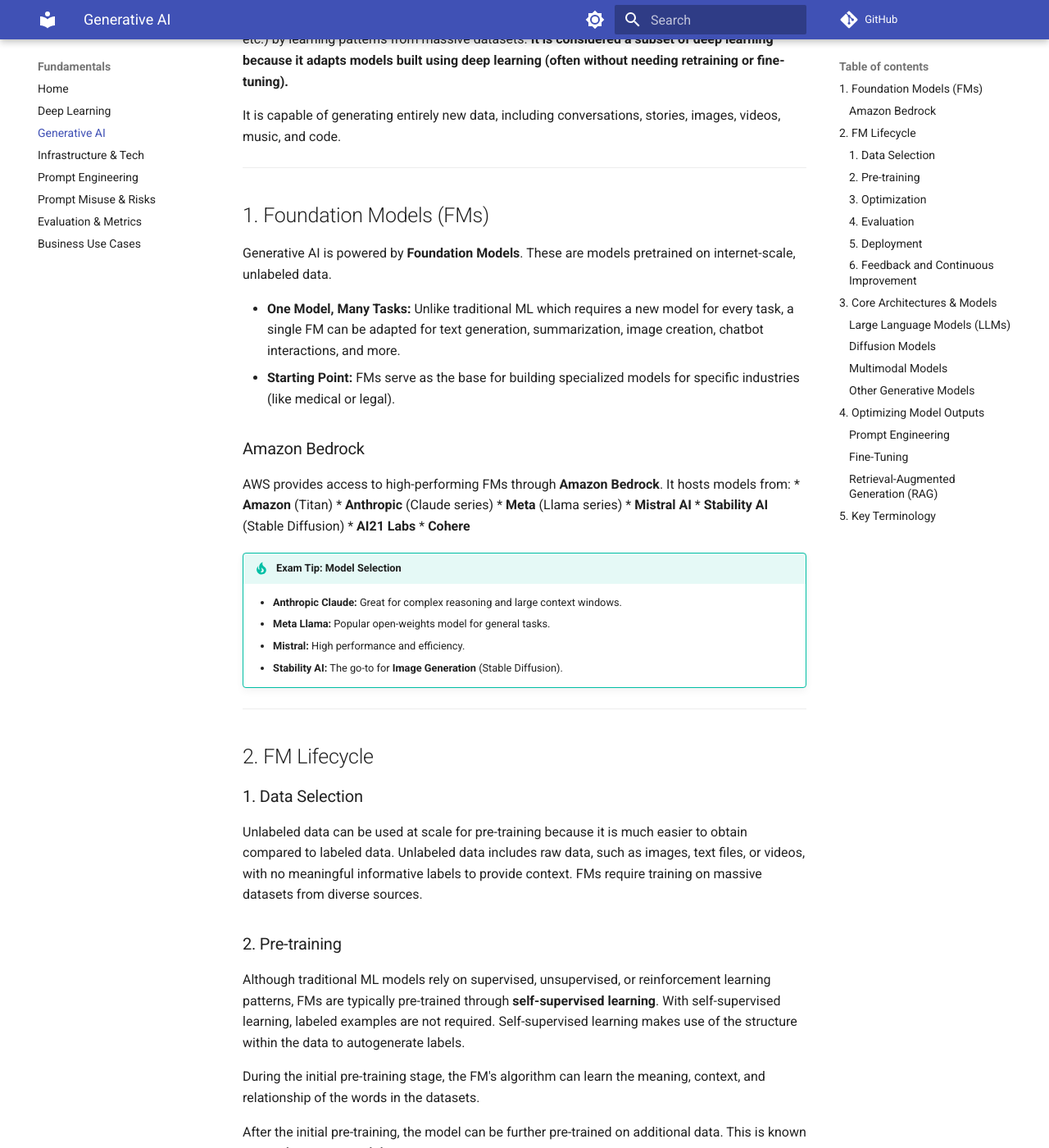
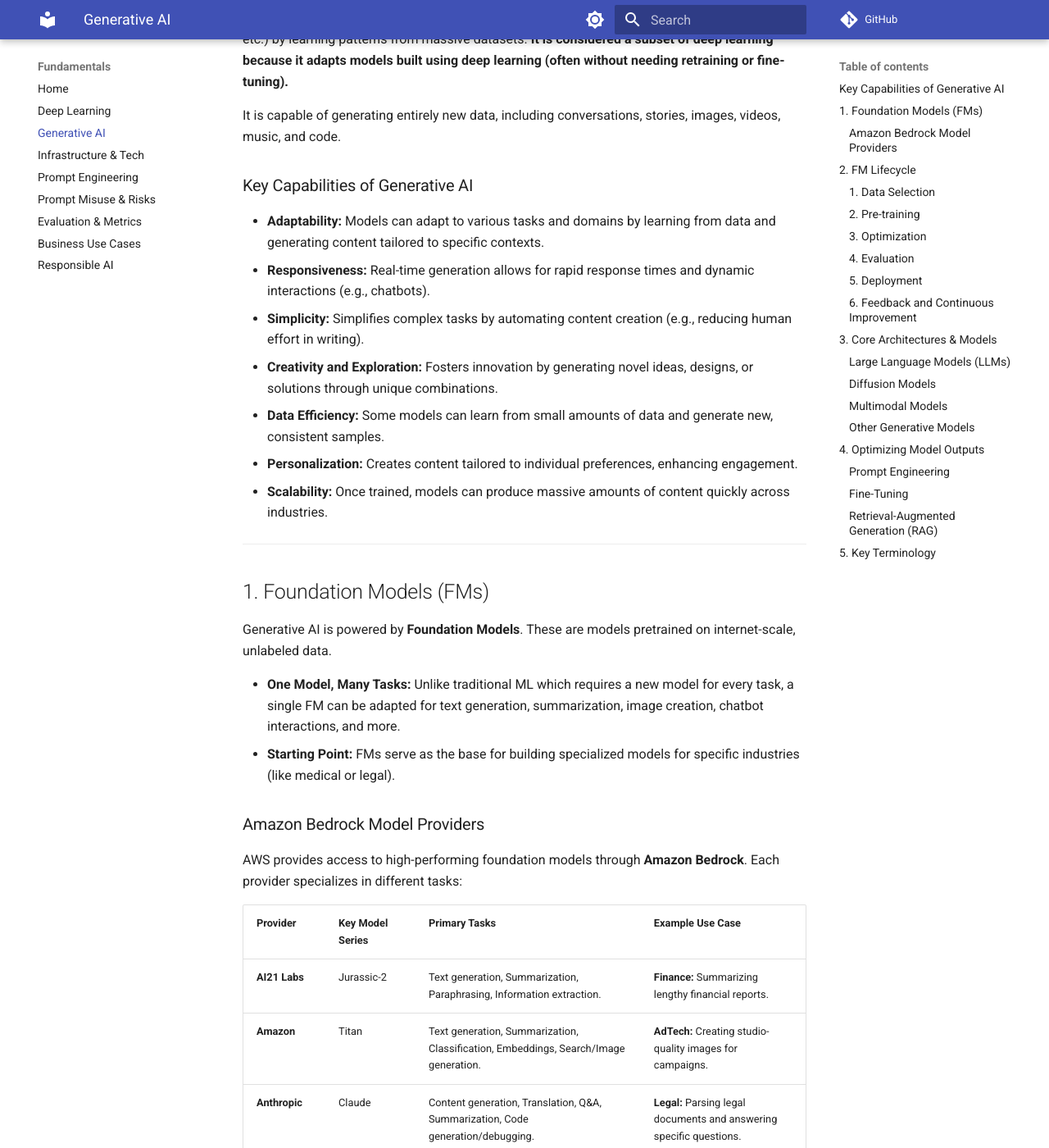
Before and after one commit to kvcenation5/aws-ai-practitioner-exam, an MkDocs documentation site: the page built from docs/03-generative-ai-fundamentals.md, in a window 1280 px wide and 1400 px high, scrolled down 301 px. Shown: the whole window at 82% size. Built offline with MkDocs 1.6.1 and Material for MkDocs 9.7.7, drawn with Linux system fonts in a browser that asks for light colours; comment, search, counter and statistics services are not loaded; some of the changed text lies outside the part shown.

Commit message:
Expand GenAI capabilities, model provider tasks, business metrics, and add Responsible AI challenges

```diff
--- a/docs/03-generative-ai-fundamentals.md
+++ b/docs/03-generative-ai-fundamentals.md
@@ -5,6 +5,15 @@
 Generative AI (GenAI) is a subset of deep learning that creates new content (text, images, audio, etc.) by learning patterns from massive datasets. **It is considered a subset of deep learning because it adapts models built using deep learning (often without needing retraining or fine-tuning).**
 
 It is capable of generating entirely new data, including conversations, stories, images, videos, music, and code.
+
+### Key Capabilities of Generative AI
+*   **Adaptability:** Models can adapt to various tasks and domains by learning from data and generating content tailored to specific contexts.
+*   **Responsiveness:** Real-time generation allows for rapid response times and dynamic interactions (e.g., chatbots).
+*   **Simplicity:** Simplifies complex tasks by automating content creation (e.g., reducing human effort in writing).
+*   **Creativity and Exploration:** Fosters innovation by generating novel ideas, designs, or solutions through unique combinations.
+*   **Data Efficiency:** Some models can learn from small amounts of data and generate new, consistent samples.
+*   **Personalization:** Creates content tailored to individual preferences, enhancing engagement.
+*   **Scalability:** Once trained, models can produce massive amounts of content quickly across industries.
 
 ---
 
@@ -15,21 +24,21 @@
 *   **One Model, Many Tasks:** Unlike traditional ML which requires a new model for every task, a single FM can be adapted for text generation, summarization, image creation, chatbot interactions, and more.
 *   **Starting Point:** FMs serve as the base for building specialized models for specific industries (like medical or legal).
 
-### Amazon Bedrock
-AWS provides access to high-performing FMs through **Amazon Bedrock**. It hosts models from:
-*   **Amazon** (Titan)
-*   **Anthropic** (Claude series)
-*   **Meta** (Llama series)
-*   **Mistral AI**
-*   **Stability AI** (Stable Diffusion)
-*   **AI21 Labs**
-*   **Cohere**
+### Amazon Bedrock Model Providers
+AWS provides access to high-performing foundation models through **Amazon Bedrock**. Each provider specializes in different tasks:
 
-!!! tip "Exam Tip: Model Selection"
-    *   **Anthropic Claude:** Great for complex reasoning and large context windows.
-    *   **Meta Llama:** Popular open-weights model for general tasks.
-    *   **Mistral:** High performance and efficiency.
-    *   **Stability AI:** The go-to for **Image Generation** (Stable Diffusion).
+| Provider | Key Model Series | Primary Tasks | Example Use Case |
+| :--- | :--- | :--- | :--- |
+| **AI21 Labs** | Jurassic-2 | Text generation, Summarization, Paraphrasing, Information extraction. | **Finance:** Summarizing lengthy financial reports. |
+| **Amazon** | Titan | Text generation, Summarization, Classification, Embeddings, Search/Image generation. | **AdTech:** Creating studio-quality images for campaigns. |
+| **Anthropic** | Claude | Content generation, Translation, Q&A, Summarization, Code generation/debugging. | **Legal:** Parsing legal documents and answering specific questions. |
+| **Stability AI** | Stable Diffusion | Generating photo-realistic images, Improving image quality. | **Gaming:** Creating characters and immersive worlds. |
+| **Cohere** | Command | Text generation, Information extraction, Q&A, Summarization. | **Healthcare:** Summarizing key ideas from long medical texts. |
+| **Meta** | Llama | Q&A, Chat, Summarization, Sentiment analysis, Text generation. | **Customer Service:** Powering support chatbots. |
+
+!!! tip "Exam Tip: Balancing Model Size"
+    *   **Large Models:** More precise and capable but expensive and slower (higher latency).
+    *   **Small Models:** Faster and cheaper (lower latency) but may have lower accuracy for complex tasks.
 
 
 ---
--- a/mkdocs.yml
+++ b/mkdocs.yml
@@ -52,6 +52,7 @@
     - Prompt Misuse & Risks: 06-prompt-misuse-risks.md
     - Evaluation & Metrics: 07-model-evaluation-and-metrics.md
     - Business Use Cases: 08-ai-business-use-cases.md
+    - Responsible AI: 09-responsible-ai-challenges.md
 
 
 
```
Also changed, not shown: docs/08-ai-business-use-cases.md (+20 -8 lines), docs/09-responsible-ai-challenges.md (added, +54 -0 lines).
